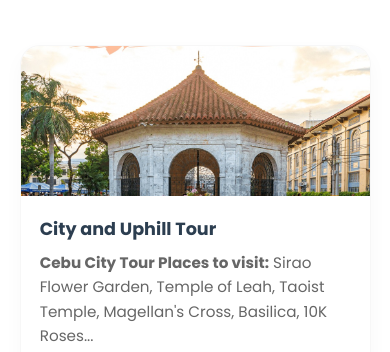
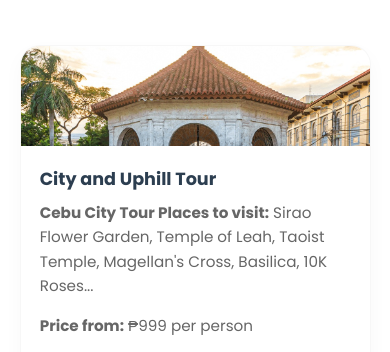
Before and after one commit to Reniel102300/cebutours, a plain HTML site: page index.html in a window 390 px wide. Shown: the part 729-1081 px from the top of the page. Drawn offline with Linux system fonts and the light colour scheme.

Commit message:
Update style.css

```diff
--- a/css/style.css
+++ b/css/style.css
@@ -619,7 +619,7 @@ footer p {
 
 #tour-package .card img {
   width: 100%;
-  height: 200px;
+  height: 250px;
   object-fit: cover;
 }
 
@@ -660,7 +660,7 @@ footer p {
 @media (max-width: 400px) {
 
   #tour-package .card img {
-    height: 150px;
+    height: 100px;
   }
 
   #tour-package .card-content h3 {
@@ -678,7 +678,7 @@ footer p {
 }
 
 /* ----- RESPONSIVE (global) ----- */
-@media (max-width: 400px) {
+@media (max-width: 760px) {
   .nav-menu {
     position: fixed;
     top: 70px;
@@ -763,7 +763,7 @@ footer p {
 /* Extra small phones */
 @media (max-width: 380px) {
   #tour-package .card img {
-    height: 130px !important;
+    height: 100px !important;
   }
 
   #tour-package .card-content h3 {
```
